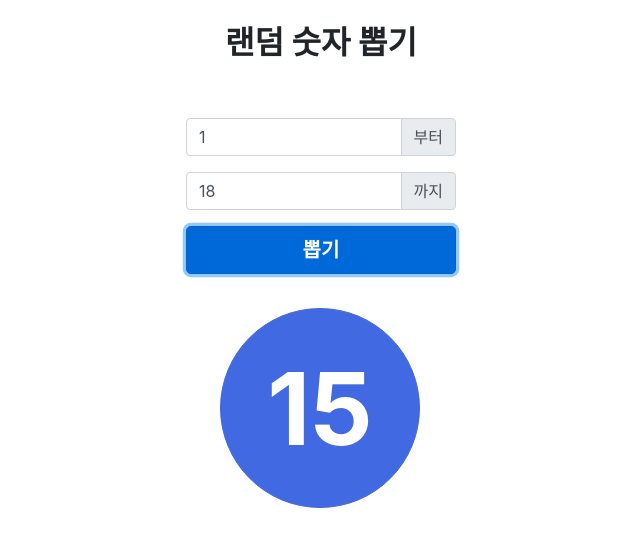
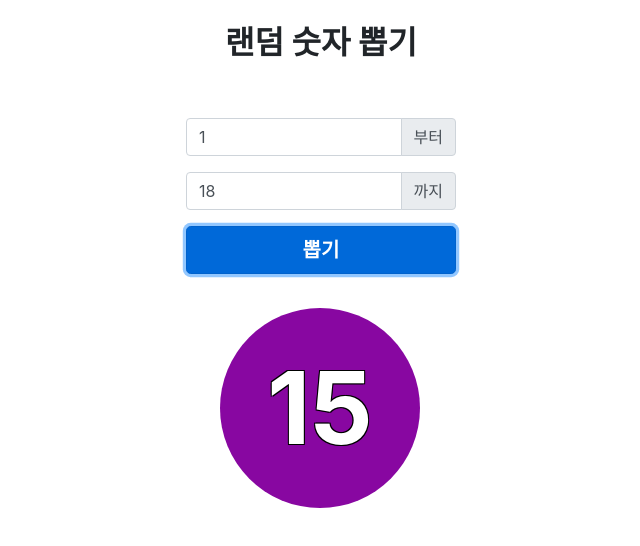
Before and after one commit to PaulJo/simple-random-number, a website built with Parcel: page index.html in a window 1280 px wide. Both pictures are taken after a click on the button "뽑기". Shown: the whole page, without its empty margins (319-959 px from the left). Built offline with nearby package versions, Linux system fonts and the light colour scheme.

Commit message:
Modified to change the color of the ball each time an arbitrary number is generated.

```diff
--- a/css/main.css
+++ b/css/main.css
@@ -192,7 +192,6 @@ textarea {
 	font-size: 100px;
     text-align: center;
     font-weight: 700;
-    border: 1px solid royalblue;
     color: #fff;
     background: royalblue;
     width: 200px;
@@ -202,3 +201,12 @@ textarea {
     margin-top: 34px;
     margin-left: 34px;
 }
+
+.text-stroke {
+    color: #f00;
+    text-shadow:
+    -1px -1px 0 #000,
+    1px -1px 0 #000,
+    -1px 1px 0 #000,
+    1px 1px 0 #000;
+}
--- a/index.html
+++ b/index.html
@@ -50,7 +50,7 @@
 
 	  <button type="button" class="btn btn-primary btn-lg" id="btnRandNum" style="width: 100%; font-weight: 700;">뽑기</button>
 
-	  <div id="showResult"></div>
+	  <div id="showResult" class="text-stroke"></div>
 	</div>
 
   <!-- Add your site or application content here -->
--- a/js/main.js
+++ b/js/main.js
@@ -11,9 +11,13 @@ $(function(){
 		let startNum = $("#startNum").val();
 		let endNum = $("#endNum").val();
 		let resultRandNum = getRandomIntInclusive(startNum, endNum);
+		let randomColor = '#'+Math.floor(Math.random()*16777215).toString(16);
 
+		console.info(randomColor);
+
+		$("#showResult").css("background-color", randomColor);
 		$("#showResult").show();
-		$("#showResult").text('');
+		$("#showResult").text("");
 		$("#showResult").text(resultRandNum);
 	});
 
```
Also changed, not shown: 1 other file.
